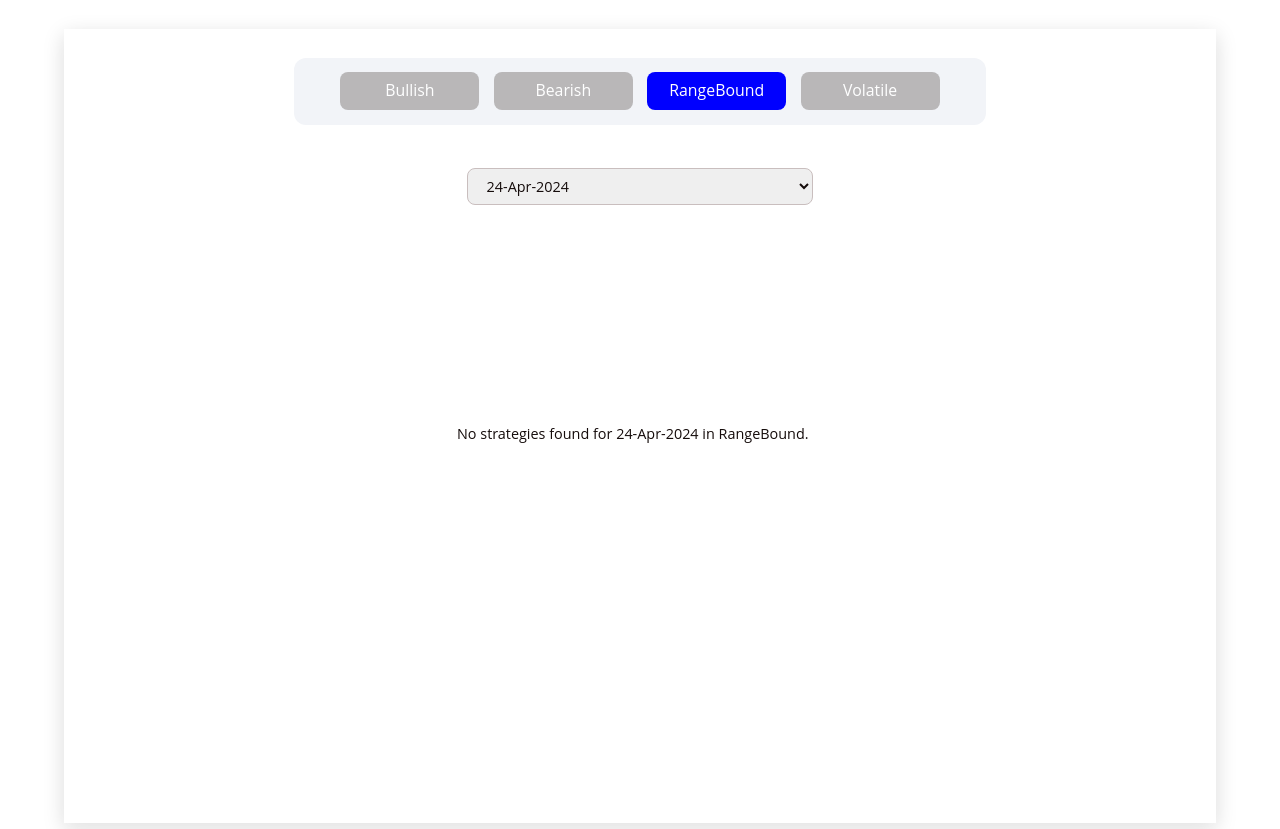
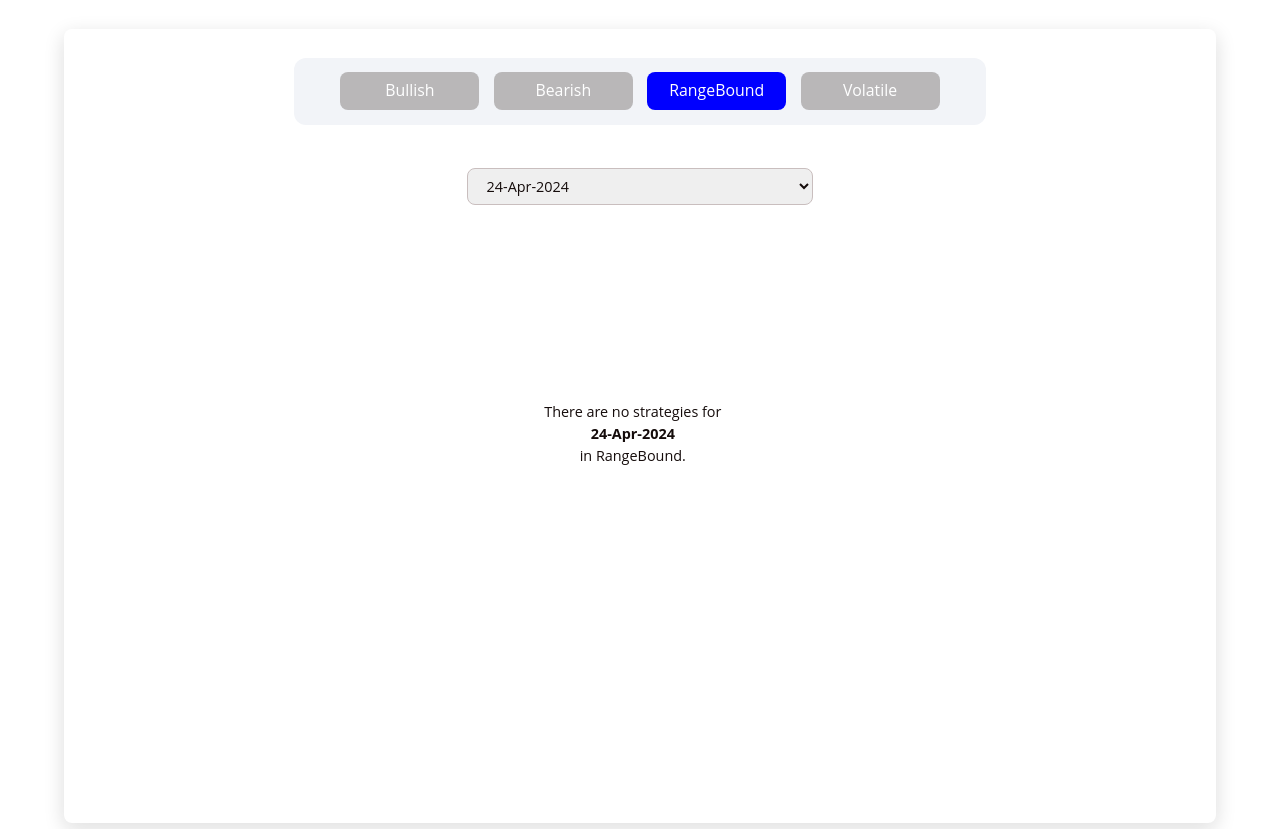
Before and after one commit to ShubhamSurve1832/nerve-assignment-shubham, a Next.js app: page / in a window 1280 px wide. Both pictures are taken after a click on the button "RangeBound". Built offline with nearby package versions, Linux system fonts and the light colour scheme.

Commit message:
all done

```diff
--- a/src/app/page.js
+++ b/src/app/page.js
@@ -77,7 +77,7 @@ export default function Home() {
               })
             ) : (
               <div className="default-box">
-                <p>No strategies found for {selectedDate} in {selectedView}.</p>
+                <p>There are no strategies for <br/> <strong> {selectedDate} </strong> <br/> in  {selectedView}.</p>
               </div>
             )}
           </div>
--- a/src/app/styles/scss/_base.scss
+++ b/src/app/styles/scss/_base.scss
@@ -1,5 +1,5 @@
 .container{width: 70%; margin: 2rem auto;padding-block: 2rem;box-shadow: 0 4px 8px rgba(255, 255, 255, 0.2),
-    0 6px 20px rgba(0, 0, 0, 0.15);
+    0 6px 20px rgba(0, 0, 0, 0.15);    border-radius: 8px;
     @include breakpoint(max, 1280px){width: 90%;}
     .tab-container{padding-block: 1rem;width: 50%; margin:0 auto;backdrop-filter: blur(10px); background-color: #f2f4f8; border-radius: 12px;
         @include breakpoint(max, 1280px){width: 60%;}
@@ -26,9 +26,13 @@
         }
         }
         .data-box{height: 70vh; overflow:scroll ;overflow-x: hidden; padding-right: 1rem;
-            .column {display: flex;justify-content: space-between; align-items: center;border: 1px solid #ccc;border-radius: 5px;padding: 10px; margin-block: 1rem;}
+            .column {display: flex;justify-content: space-between; align-items: center;border: 1px solid #ccc;border-radius: 5px;padding: 10px; margin-block: 1rem;
+            p{color: #808080;}
+            }
         }
-        .default-box{height: 50vh; display: flex; align-items: center;justify-content: center;}
+        .default-box{height: 50vh; display: flex; align-items: center;justify-content: center;
+            p{text-align: center;}
+        }
     }
 }
 .custom-scrollbar{overflow: auto;
```
